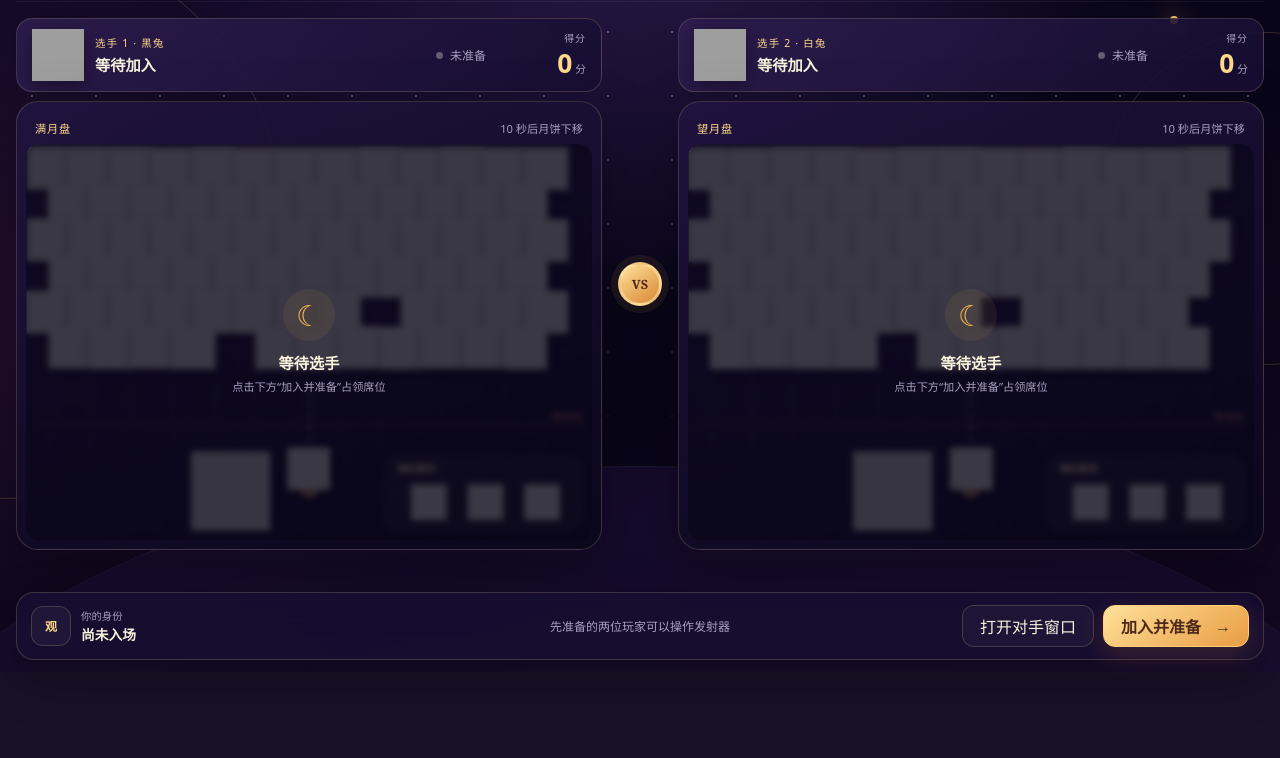
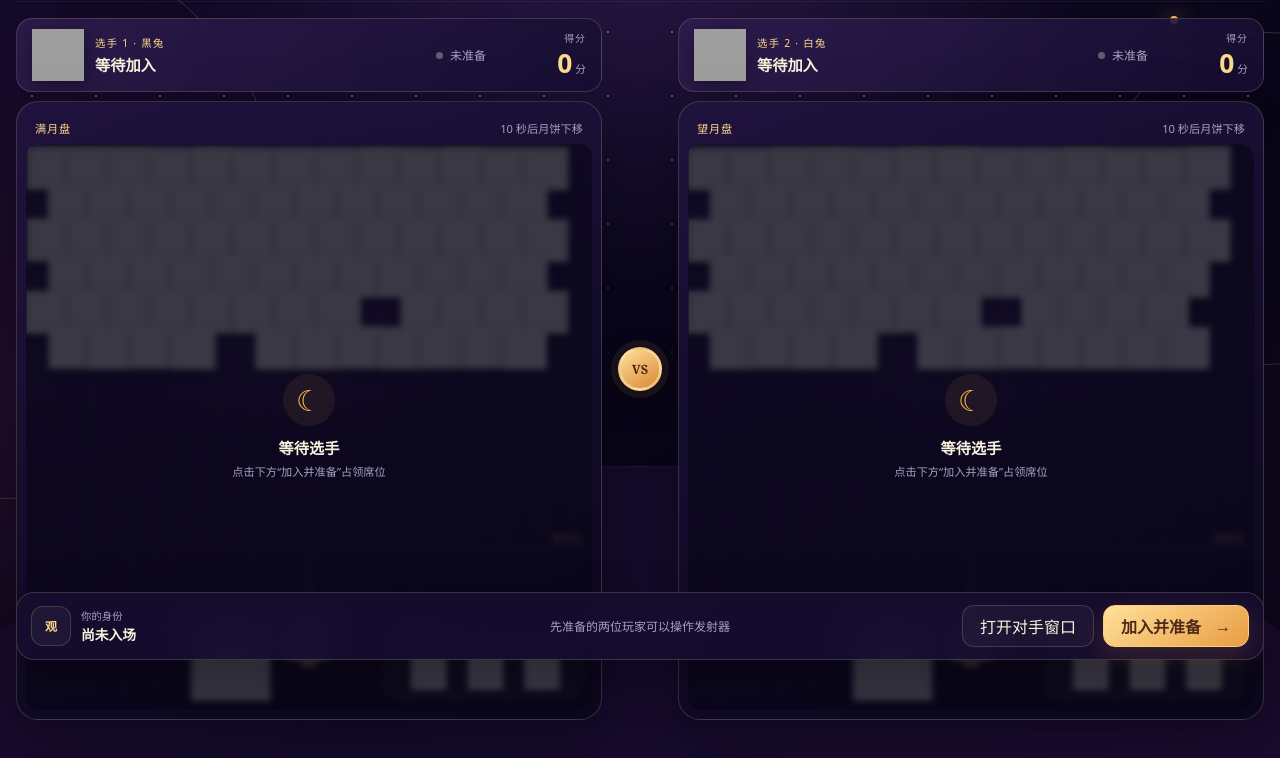
Before and after one commit to Suha-csh/mooncake-bubble-duel, a plain HTML site: page index.html in a window 1280 px wide. Shown: the part 128-886 px from the top of the page. Before the commit the page ends 800 px from the top, so only its background shows below. Drawn offline with Linux system fonts and the light colour scheme; grey boxes are pictures that could not be loaded; animation ran at ten frames a second.

Commit message:
Increase battle board height

```diff
--- a/game.js
+++ b/game.js
@@ -118,7 +118,7 @@
       this.pitch = 44;
       this.rowHeight = 38;
       this.top = 26;
-      this.shooter = { x: 300, y: 370 };
+      this.shooter = { x: this.canvas.width / 2, y: this.canvas.height - 50 };
       this.aim = -Math.PI / 2;
       this.balls = [];
       this.queue = [0, 1, 2, 3];
@@ -212,7 +212,7 @@
         particle.rotation += particle.spin * dt;
         particle.alpha -= dt * .8;
       });
-      this.particles = this.particles.filter((particle) => particle.alpha > 0 && particle.y < 650);
+      this.particles = this.particles.filter((particle) => particle.alpha > 0 && particle.y < this.canvas.height + 120);
     }
 
     addRow() {
@@ -335,7 +335,7 @@
       const sh = sprite.naturalHeight / 2;
       const sx = (this.slot === 0 ? 2 : 3) * sw;
       ctx.save(); ctx.globalAlpha = .94;
-      ctx.drawImage(sprite, sx, sh, sw, sh, 175, 326, 84, 84);
+      ctx.drawImage(sprite, sx, sh, sw, sh, 175, this.canvas.height - 94, 84, 84);
       ctx.restore();
     }
 
@@ -344,7 +344,7 @@
       ctx.clearRect(0, 0, this.canvas.width, this.canvas.height);
       ctx.save();
       ctx.strokeStyle = "rgba(255,230,176,.06)"; ctx.lineWidth = 1;
-      for (let x = 24; x < this.canvas.width; x += 44) { ctx.beginPath(); ctx.moveTo(x,0); ctx.lineTo(x,325); ctx.stroke(); }
+      for (let x = 24; x < this.canvas.width; x += 44) { ctx.beginPath(); ctx.moveTo(x,0); ctx.lineTo(x,this.canvas.height - 95); ctx.stroke(); }
       ctx.restore();
 
       this.balls.forEach((ball) => {
@@ -369,9 +369,10 @@
       this.drawRabbit();
 
       ctx.save(); ctx.fillStyle = "rgba(255,255,255,.05)"; ctx.strokeStyle = "rgba(255,220,150,.15)";
-      ctx.beginPath(); ctx.roundRect(380, 331, 210, 79, 17); ctx.fill(); ctx.stroke();
-      ctx.fillStyle = "rgba(255,225,170,.72)"; ctx.font = "600 10px system-ui"; ctx.fillText("随后登场", 394, 348);
-      [1,2,3].forEach((index) => this.drawSprite(this.queue[index], 427 + (index - 1) * 60, 380, 38));
+      const queueTop = this.canvas.height - 89;
+      ctx.beginPath(); ctx.roundRect(380, queueTop, 210, 79, 17); ctx.fill(); ctx.stroke();
+      ctx.fillStyle = "rgba(255,225,170,.72)"; ctx.font = "600 10px system-ui"; ctx.fillText("随后登场", 394, queueTop + 17);
+      [1,2,3].forEach((index) => this.drawSprite(this.queue[index], 427 + (index - 1) * 60, queueTop + 49, 38));
       ctx.restore();
     }
   }
--- a/index.html
+++ b/index.html
@@ -58,7 +58,7 @@
           </header>
           <div class="board-frame">
             <div class="board-topline"><span>满月盘</span><span id="shift0">10 秒后月饼下移</span></div>
-            <canvas id="board0" width="600" height="420" aria-label="选手一泡泡龙棋盘"></canvas>
+            <canvas id="board0" width="600" height="600" aria-label="选手一泡泡龙棋盘"></canvas>
             <div class="danger-line"><span>警戒线</span></div>
             <div class="board-lock" id="lock0"><span class="lock-moon">☾</span><strong>等待选手</strong><small>点击下方“加入并准备”占领席位</small></div>
           </div>
@@ -80,7 +80,7 @@
           </header>
           <div class="board-frame">
             <div class="board-topline"><span>望月盘</span><span id="shift1">10 秒后月饼下移</span></div>
-            <canvas id="board1" width="600" height="420" aria-label="选手二泡泡龙棋盘"></canvas>
+            <canvas id="board1" width="600" height="600" aria-label="选手二泡泡龙棋盘"></canvas>
             <div class="danger-line"><span>警戒线</span></div>
             <div class="board-lock" id="lock1"><span class="lock-moon">☾</span><strong>等待选手</strong><small>点击下方“加入并准备”占领席位</small></div>
           </div>
```
